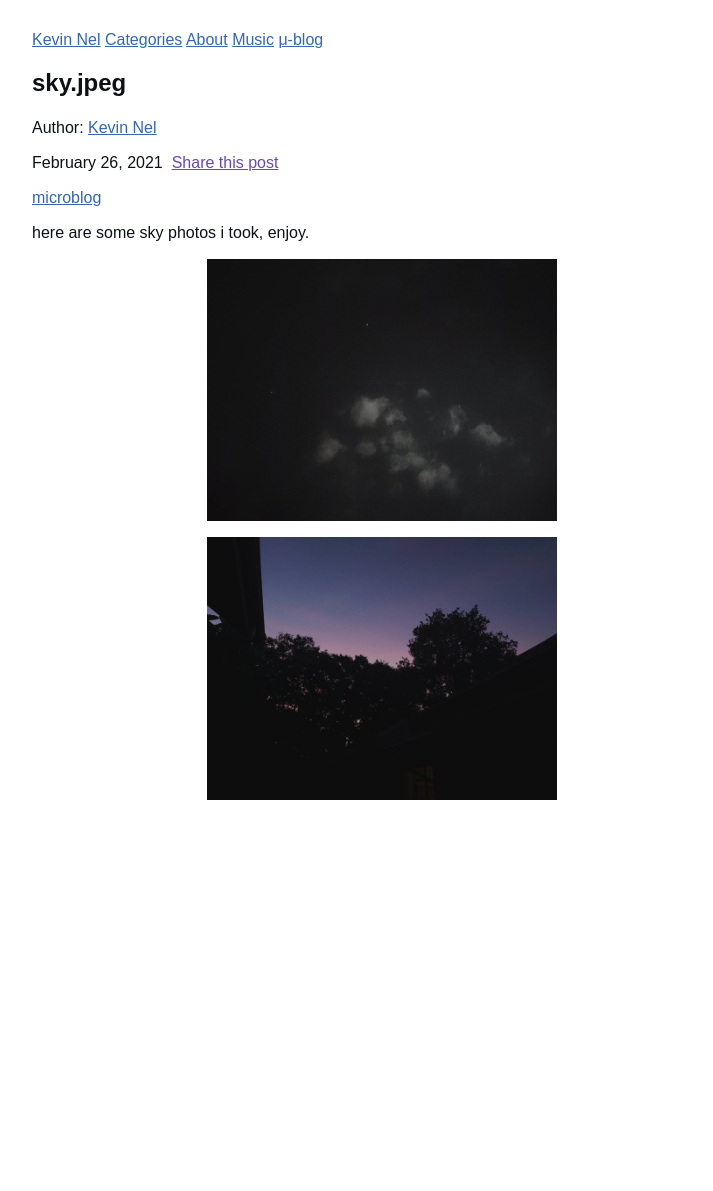
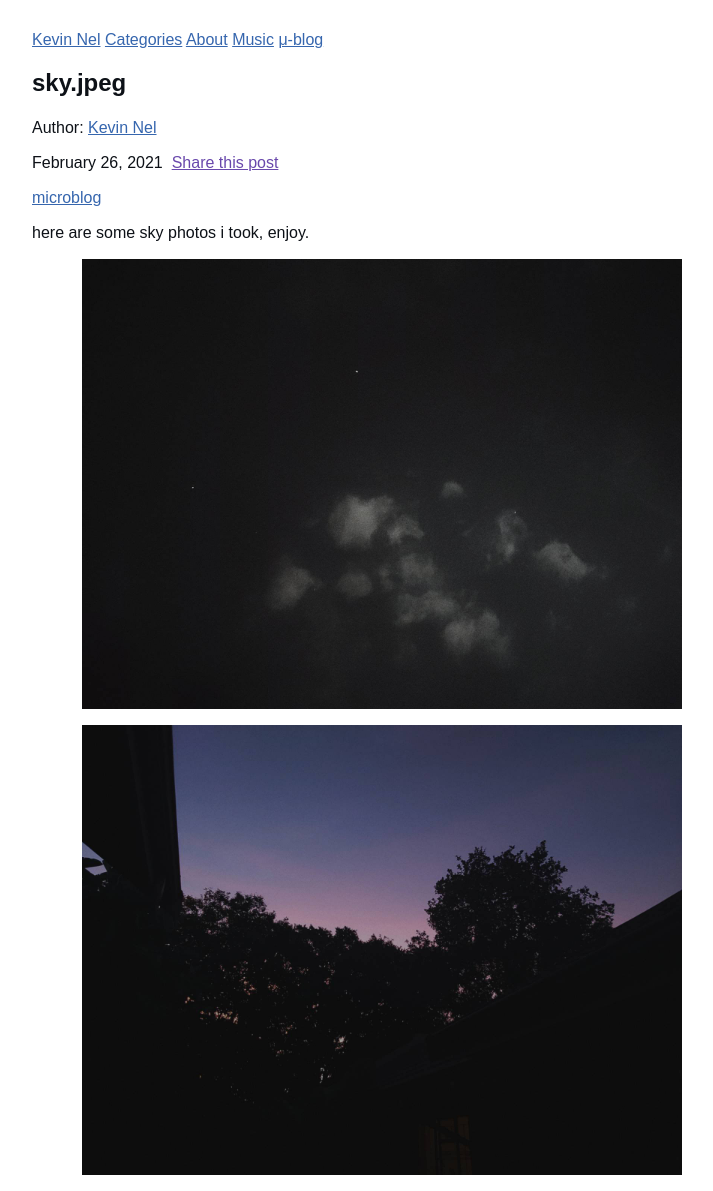
Before and after one commit to kevontheweb/kevontheweb.github.io, a Jekyll site: the page built from _posts/microblog/2021-02-26-here-are-some-sky-photos.md, in a window 1280 px wide. Shown: the whole page, without its empty margins (258-971 px from the left). Built offline with Jekyll 4.4.1, drawn with Linux system fonts in a browser that asks for light colours; our own code applies the rules of GitHub Pages for plain Markdown files; before the commit the page ends 900 px from its top, so only the background shows below that.

Commit message:
Update min.css

```diff
--- a/assets/css/min.css
+++ b/assets/css/min.css
@@ -11,18 +11,17 @@ a:link{color: #3666ae}
 a:visited{color: #6948ac}
 ::selection{background: #ffecad}
 img{
-  max-width: 350px;
+  max-width: 600px;
+  max-height: 50vh;
   display: block;
   margin: auto;
 }
-
 blockquote{font-style: italic}
 pre {overflow: auto;}
 blockquote,pre{
   background-color: #eee;
   padding: 5px 20px;
 }
-
 @media (prefers-color-scheme: dark) {
   body{
     background-color: #0d1117;
```
